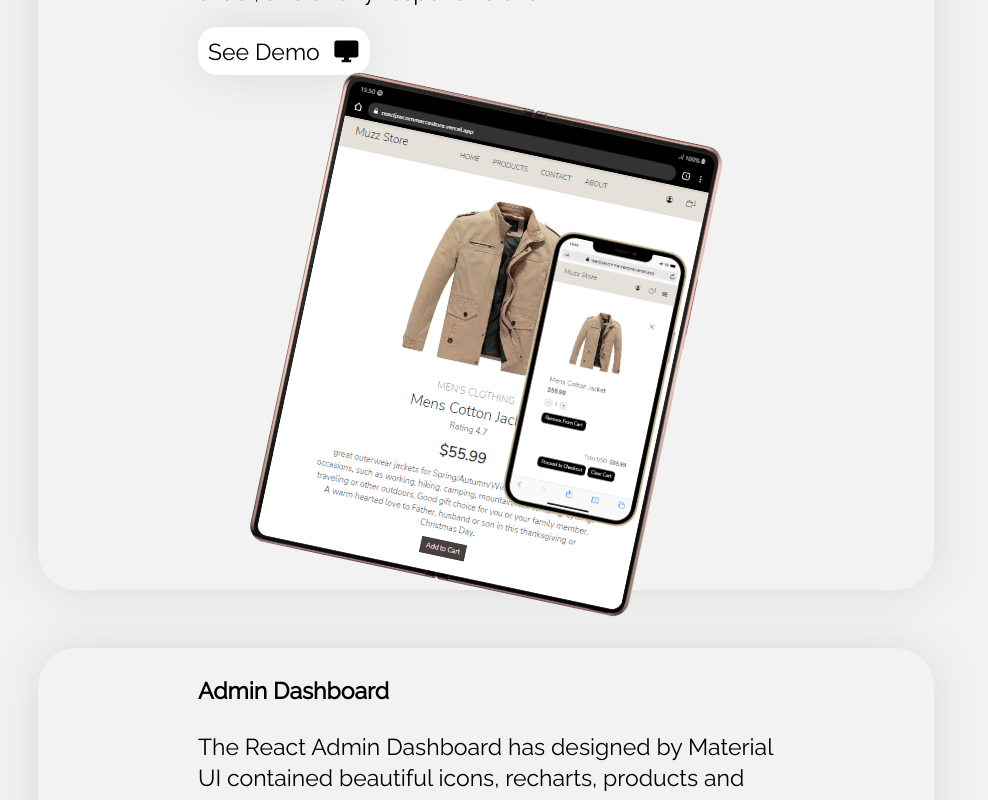
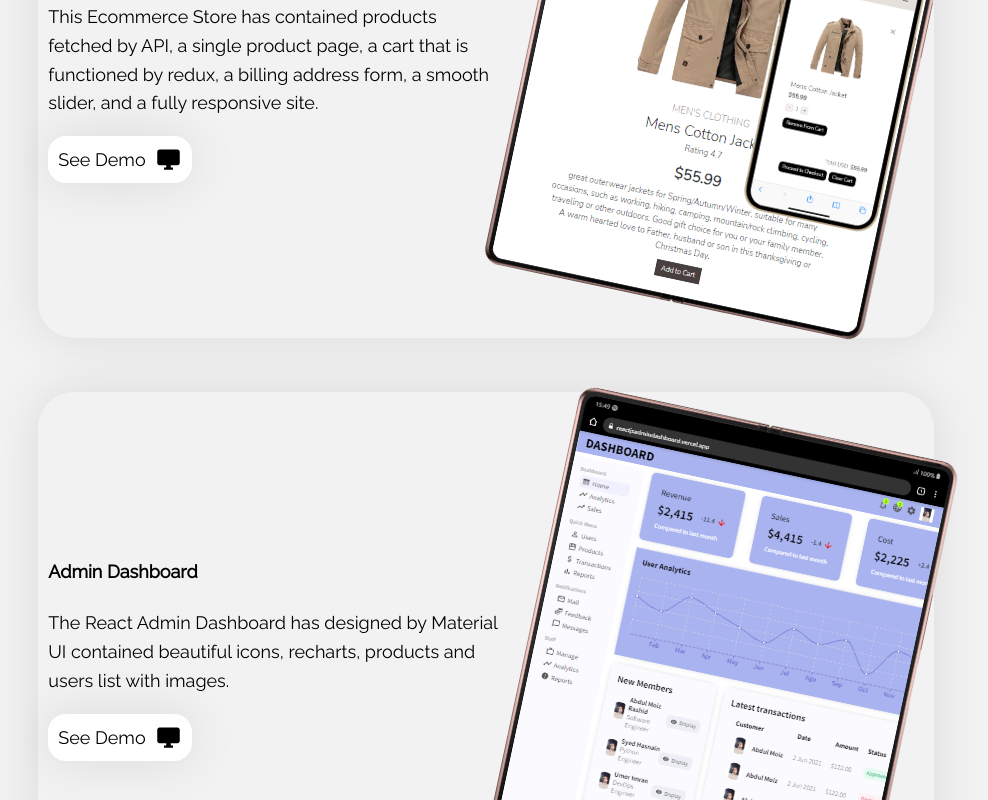
Before and after one commit to abdulmoiz-bit/portfolio, a React (Create React App) app: page /about in a window 1280 px wide. Shown: the part 1800-2600 px from the top of the page, without its empty margins (154-1142 px from the left). Built offline with nearby package versions, Linux system fonts and the light colour scheme.

Commit message:
big changes

```diff
--- a/src/App.css
+++ b/src/App.css
@@ -3,8 +3,7 @@
   margin: 0;
   padding: 0;
   box-sizing: border-box;
-  font-size: 1.2rem;
-  font-family: 'Work Sans';
+  font-family: Raleway;
 }
 
 body {
@@ -19,3 +18,18 @@ html {
   height: 100%;
   overflow-x: hidden;
 }
+@media only screen and (max-width: 480px) {
+  *{
+    font-size: 14px;
+  }
+}
+@media only screen and (max-width: 768px) {
+  *{
+    font-size: 16px;
+  }
+}
+@media only screen and (min-width: 769px) {
+  *{
+    font-size: 18px;
+  }
+}
--- a/src/components/Footer/Footer.css
+++ b/src/components/Footer/Footer.css
@@ -7,7 +7,7 @@
   display: flex;
   justify-content: center;
   text-align: center;
-  padding-top: 2rem;
+  margin-top: 3rem;
 }
 .footer p{
 
--- a/src/components/Footer/Footer.jsx
+++ b/src/components/Footer/Footer.jsx
@@ -9,9 +9,17 @@ const Footer = () => {
         <>
             <div className='footer'>
                 <div>
-                    <LinkedInIcon/> &nbsp;
-                    <GitHubIcon/>   &nbsp;
-                    <TwitterIcon/>
+                    <a target="_blank" href="https://www.linkedin.com/in/abdul-moiz-rashid/">
+                        <LinkedInIcon />
+                    </a>
+                    &nbsp;
+                    <a target="_blank" href='https://github.com/abdulmoiz-bit'>
+                        <GitHubIcon />
+                    </a>
+                    &nbsp;
+                    <a target="_blank" href='https://twitter.com/AbdulMoizRashi1'>
+                        <TwitterIcon />
+                    </a>
                     <p>Copyright © 2023 Abdul Moiz Rashid. All rights reserved.</p>
                 </div>
             </div>
--- a/src/components/Portfolio2/Portfolio2.css
+++ b/src/components/Portfolio2/Portfolio2.css
@@ -10,16 +10,13 @@
   margin: auto;
   margin-bottom:3rem;
 }
-.product-details{
-  padding: 1.5rem;
-}
 .centerportfolio h3{
   margin-bottom: 1.5rem;
   color: black;
   font-family: Raleway;
 }
 .centerportfolio p {
-  max-width: 30rem;
+  max-width: 25rem;
   color: black;
   font-family: Raleway;
   line-height: 1.6rem;
@@ -36,25 +33,43 @@
   align-items: center;
   border: white;
 }
-
+.product-details{
+  padding: 1.5rem 0;
+}
 .portfolio-image {
   position: relative;
+  padding: 1.5rem .5rem;
 }
-.portfolio-one-image img {
-  max-height: 60vh;
-  max-width: auto;
-  transform: rotate(12deg);
+.portfolio-one-image{
+  padding: 1.5rem .5rem;
 }
 .portfolio-image img:first-child {
   max-height: 60vh;
-  max-width: auto;
   transform: rotate(12deg);
   position: relative;
 }
 .portfolio-image img:last-child {
   max-height: 35vh;
   position: absolute;
-  right: 0.8rem;
-  top: 7rem;
+  top: 8rem;
+  right: 1rem;
   transform: rotate(12deg);
 }
+.portfolio-one-image img {
+  max-height: 60vh;
+  transform: rotate(12deg);
+}
+@media only screen and (max-width: 920px) {
+  .portfolio-image img:first-child{
+    display: none;
+  }
+  .portfolio-one-image img{
+    display: none;
+  }
+  .portfolio-image img:last-child{
+    position: relative;
+    transform: rotate(0deg);
+    top: 0;
+    right: 0;
+  }
+}
--- a/src/components/Portfolio2/Portfolio2.jsx
+++ b/src/components/Portfolio2/Portfolio2.jsx
@@ -17,15 +17,16 @@ const Portfolio2 = () => {
             a cart that is functioned by redux, a billing address form, a smooth slider,
             and a fully responsive site.
           </p>
+          <a target="_blank" rel="noreferrer" href='https://reactjsecommercestore.vercel.app/' style={{textDecoration: "none"}}>
             <button>
               See Demo &nbsp; <DesktopWindowsIcon style={{ fill: 'black' }} />
             </button>
+          </a>
         </div>
         <div className='portfolio-image'>
-          <img src={image1} alt="" />
-          <img src={image2} alt="" />
+          <img src={image1} alt="" media="(min-width: 902px)"/>
+          <img  src={image2} alt="" />
         </div>
-
       </div>
       <div className='centerportfolio' data-aos="zoom-out">
         <div className='product-details'>
@@ -33,13 +34,14 @@ const Portfolio2 = () => {
           <p>The React Admin Dashboard has designed by Material UI contained beautiful icons,
             recharts, products and users list with images.
           </p>
+          <a target="_blank" rel="noreferrer" href='https://reactjsadmindashboard.vercel.app/' style={{textDecoration: "none"}}>
             <button>
               See Demo &nbsp; <DesktopWindowsIcon style={{ fill: 'black' }} />
             </button>
+          </a>
         </div>
         <div className='portfolio-one-image'>
-          <img src={image3} alt=""  />
-
+          <img src={image3} alt="" />
         </div>
       </div>
       <div className='centerportfolio' data-aos="zoom-in">
@@ -48,13 +50,15 @@ const Portfolio2 = () => {
           <p>With this amazing TextUtils app, you can convert text into uppercase, lowercase copy text,
             word counters, and more with a dark mode theme.
           </p>
+          <a target="_blank" rel="noreferrer" href='https://reactjstextutils.vercel.app/' style={{textDecoration: "none"}}>
             <button>
               See Demo &nbsp; <DesktopWindowsIcon style={{ fill: 'black' }} />
             </button>
+          </a>
         </div>
         <div className='portfolio-image'>
-          <img src={image4} alt=""  />
-          <img src={image5} alt=""  />
+          <img  src={image4} alt="" />
+          <img src={image5} alt="" />
         </div>
       </div>
     </div>
```
Lines whose indentation alone changed are shown as unchanged.
